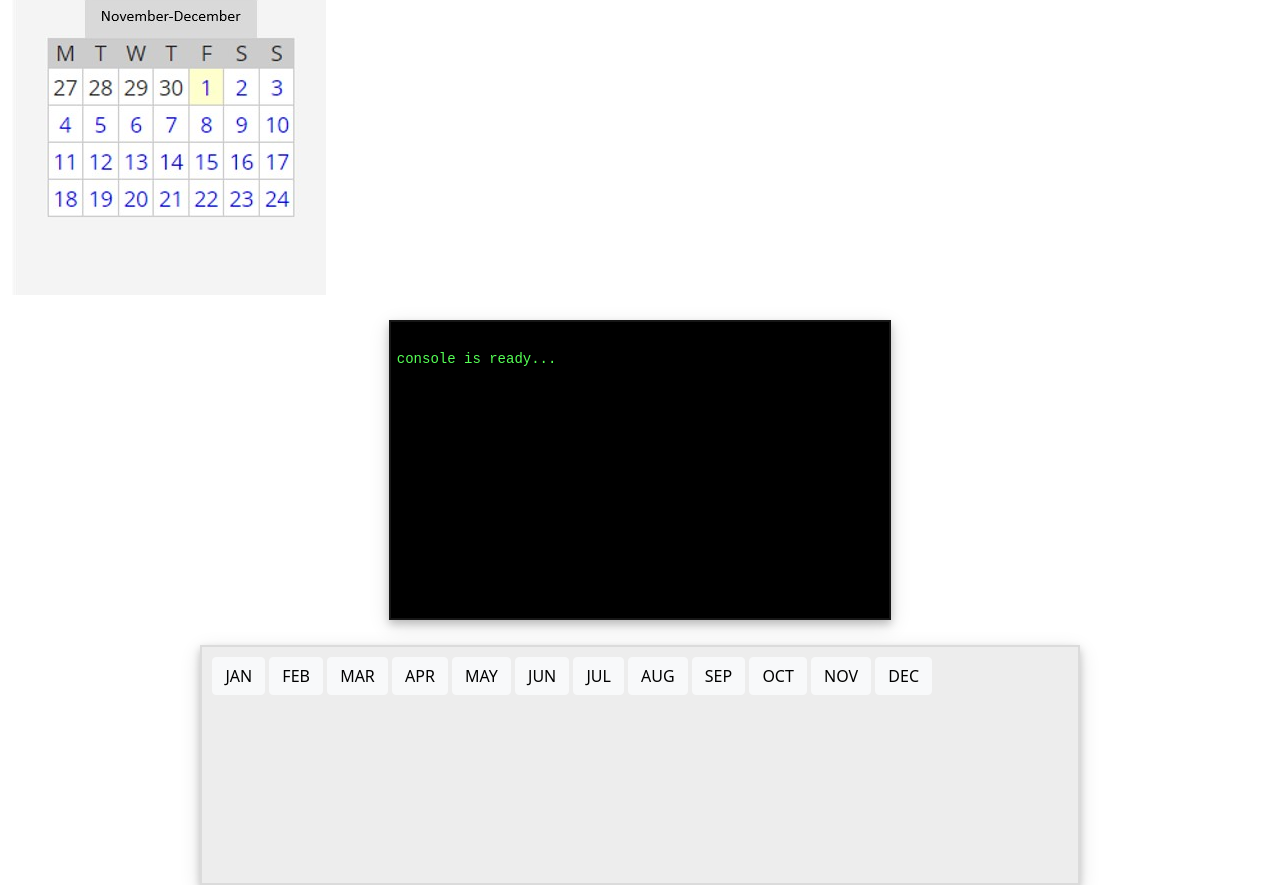
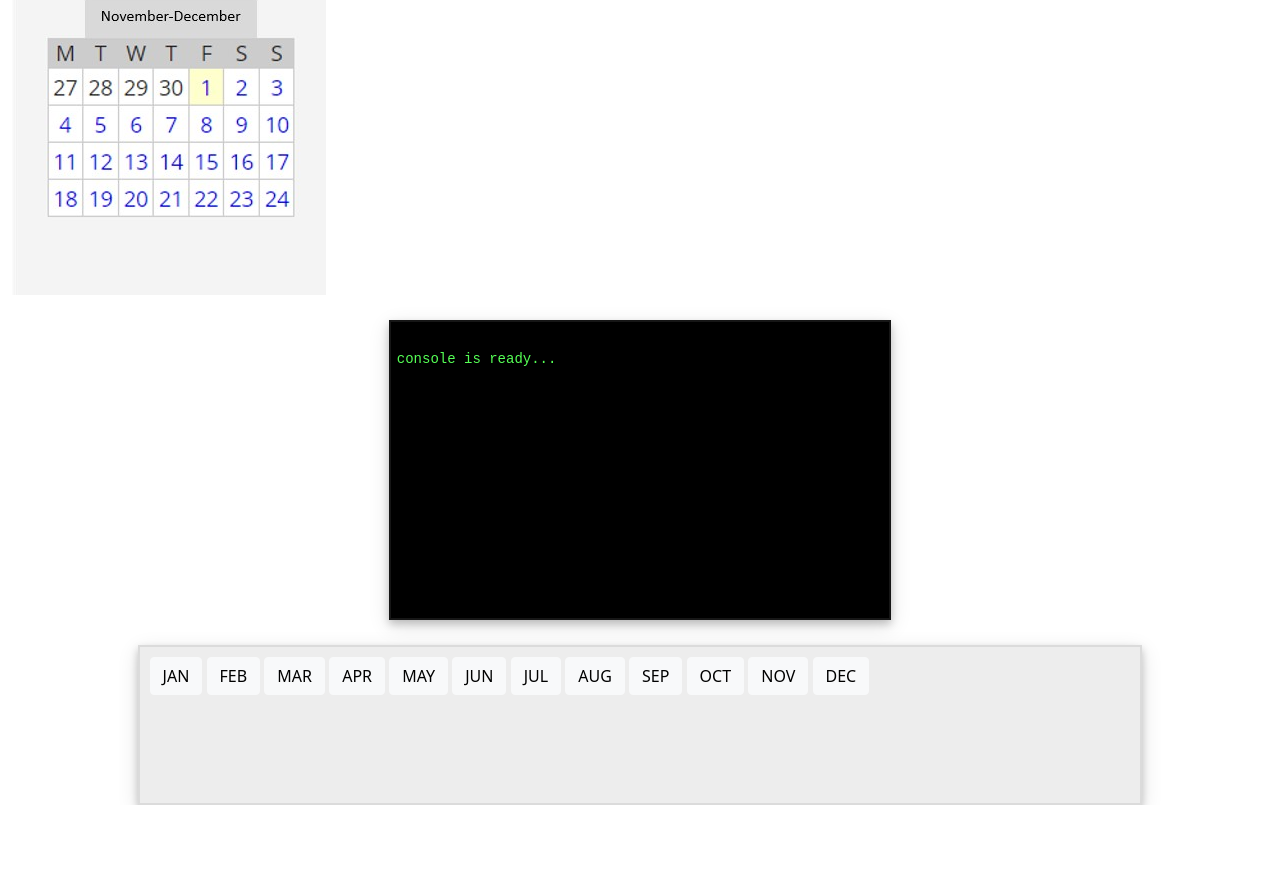
Before and after one commit to panhead63/verbose-octo-parakeet-final, a plain HTML site: page updatedDesign.html in a window 1280 px wide. Shown: the part 319-1204 px from the top of the page. After the commit the page ends 1124 px from the top, so only its background shows below. Drawn offline with nearby package versions, Linux system fonts and the light colour scheme.

Commit message:
Update style.css

```diff
--- a/styles/style.css
+++ b/styles/style.css
@@ -17,8 +17,8 @@
 #showcase {
   background-color: #ededed;
   border: 2px solid #dbdbdb;
-  height: 30%;
-  width: 70%;
+  height: 20%;
+  width: 80%;
   margin:0 auto;
   padding: 10px;
   box-shadow: 0 4px 8px 0 rgba(0, 0, 0, 0.2), 0 6px 20px 0 rgba(0, 0, 0, 0.12);
```
